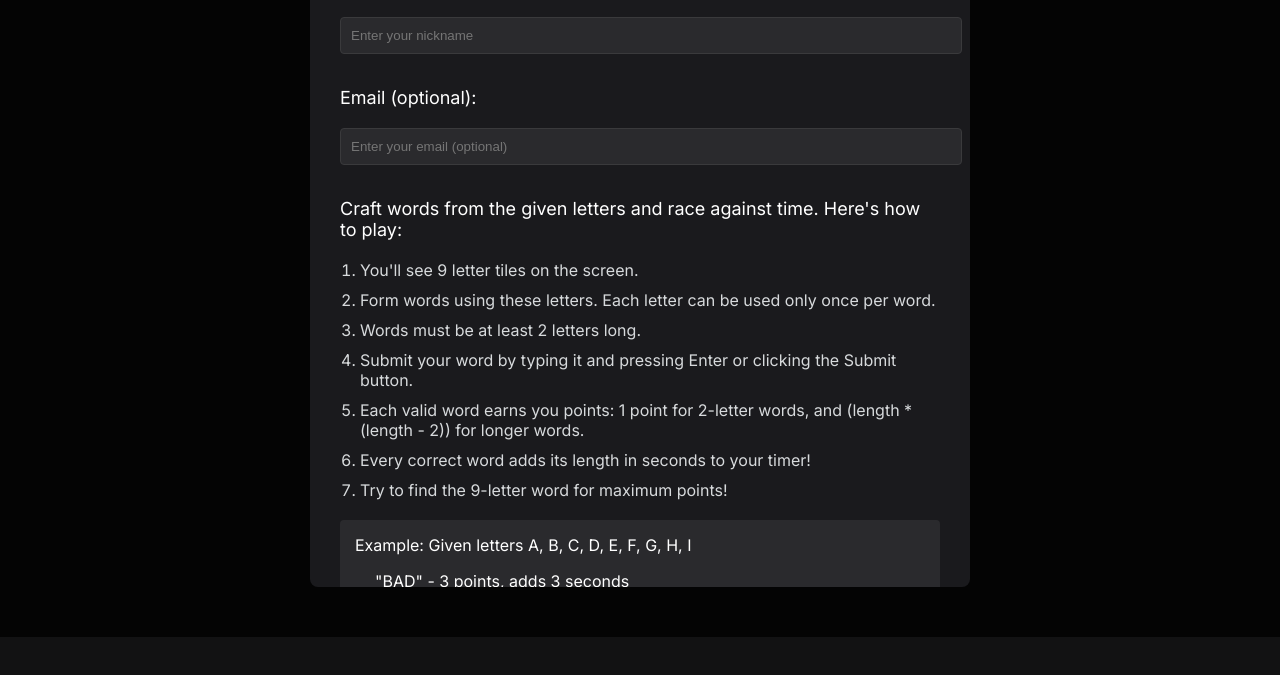
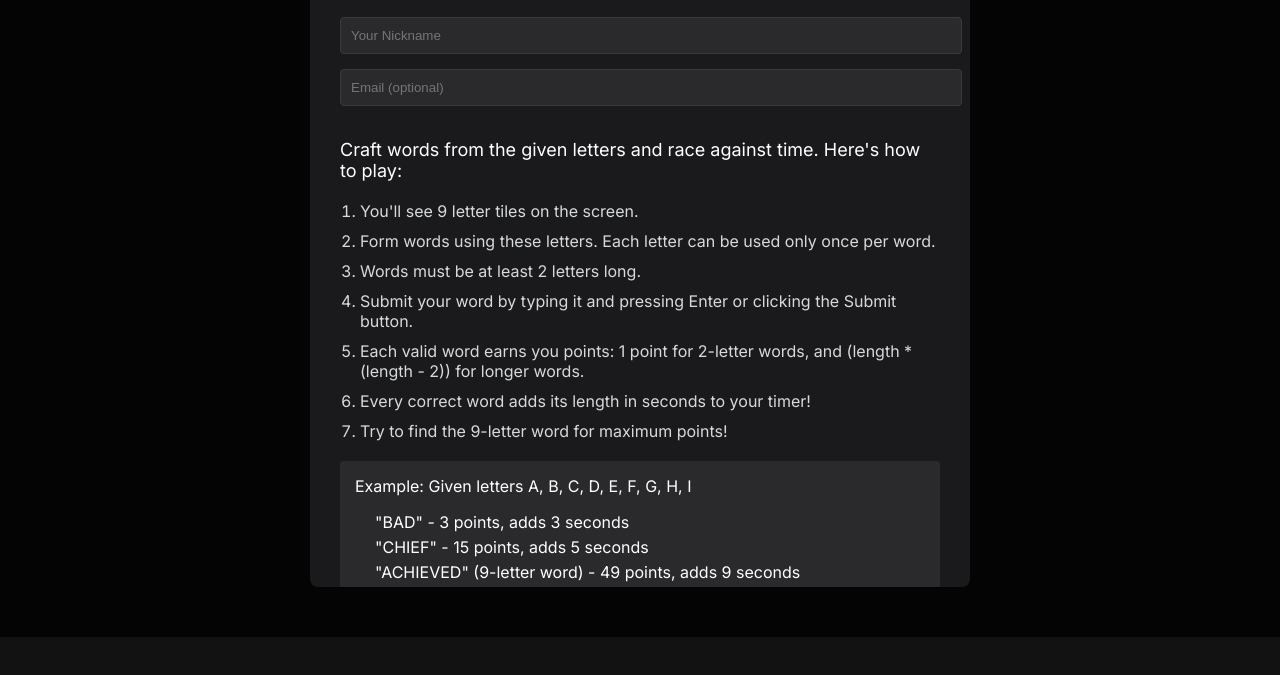
Before and after one commit to B5rnard/WordCraft-Game, a plain HTML site: page index.html in a window 1280 px wide. Shown: the part 163-838 px from the top of the page. Drawn offline with Linux system fonts and the light colour scheme.

Commit message:
Update index.html

```diff
--- a/index.html
+++ b/index.html
@@ -15,7 +15,7 @@
             Each word you guess adds its number of letters back to the clock in seconds!</p>
         </header>
 
-        <main class="game-container" role="main">
+        <main class="game-container">
             <div class="game-area">
                 <div id="letters" class="letters-container"></div>
 
@@ -43,6 +43,7 @@
                 <h2>Your Top Scores</h2>
                 <ol id="personalScores"></ol>
             </div>
+
             <div class="daily-leaderboard">
                 <h2>Global Top Scores Today</h2>
                 <ol id="dailyScores"></ol>
@@ -54,9 +55,8 @@
         <div class="popup-content">
             <h2>Welcome to WordCraft!</h2>
             <p class="intro-text">Before we begin, please enter your nickname:</p>
-            <input type="text" id="nicknameInput" placeholder="Enter your nickname" required>
-            <p class="intro-text">Email (optional):</p>
-            <input type="email" id="emailInput" placeholder="Enter your email (optional)">
+            <input type="text" id="nicknameInput" placeholder="Your Nickname">
+            <input type="email" id="emailInput" placeholder="Email (optional)">
             <p class="intro-text">Craft words from the given letters and race against time. Here's how to play:</p>
             <ol class="instructions">
                 <li>You'll see 9 letter tiles on the screen.</li>
```
